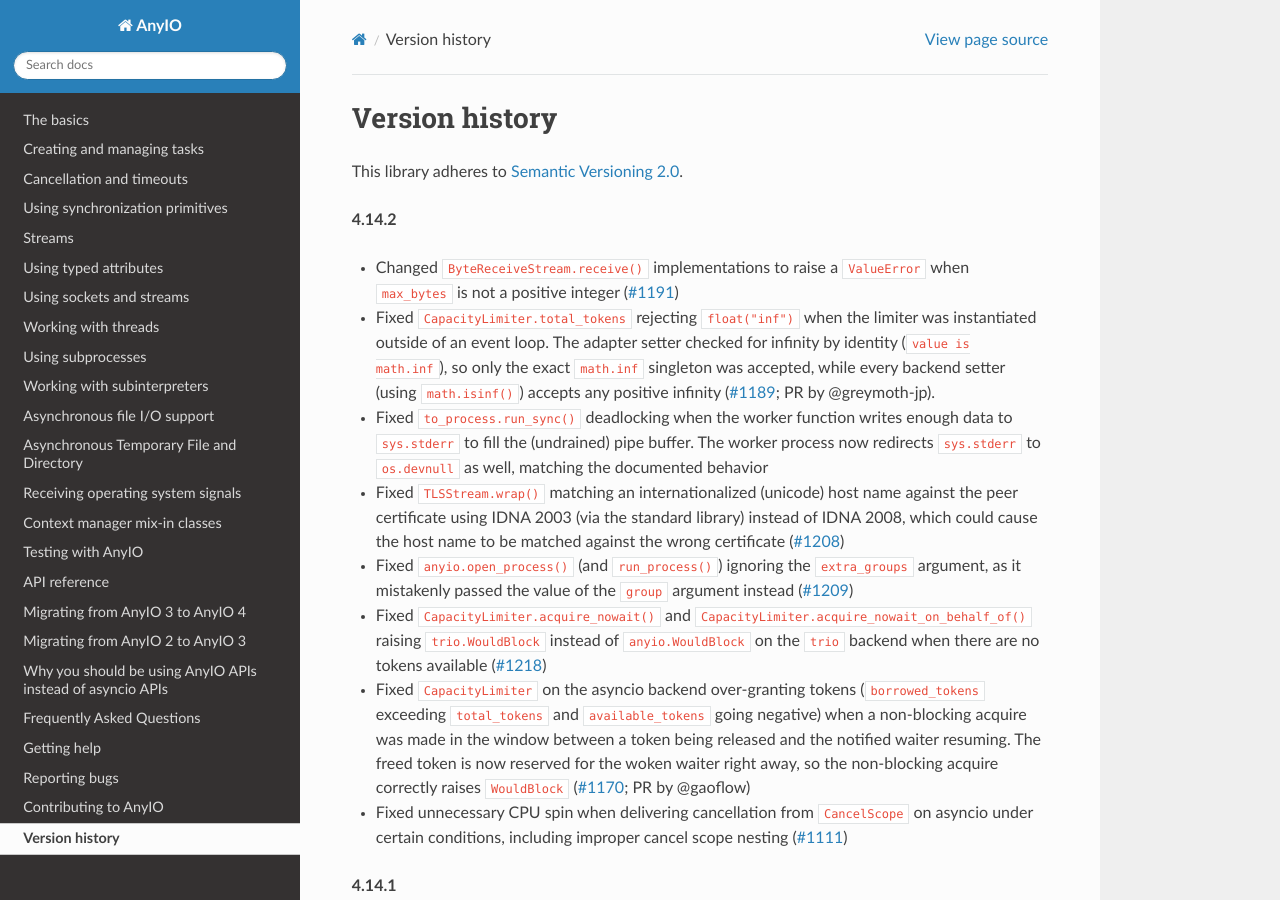
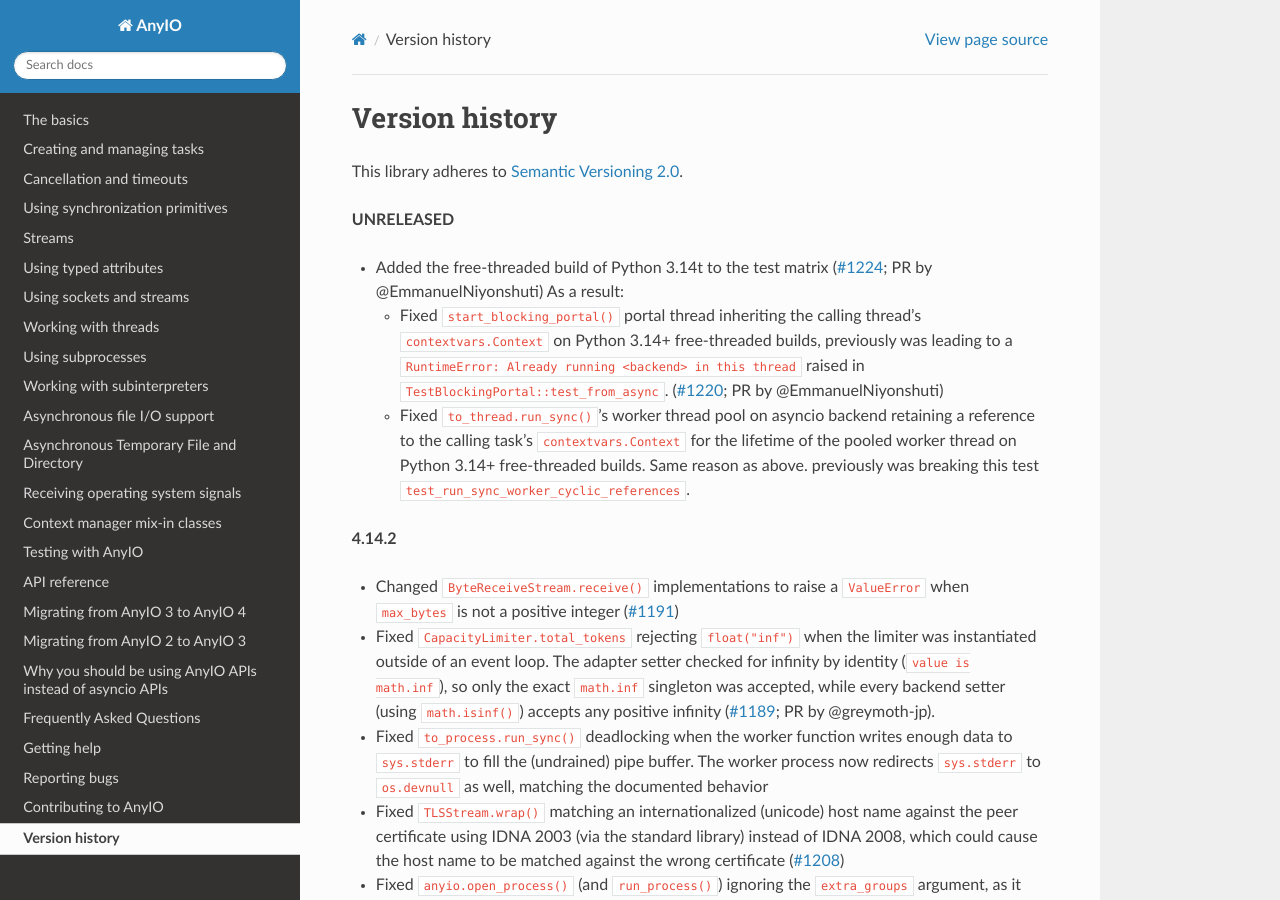
Before and after one commit to agronholm/anyio, a Sphinx documentation site: the page built from docs/versionhistory.rst, in a window 1280 px wide and 900 px high. Built offline with Sphinx 7.4.7 and the Read the Docs theme 3.1.0, drawn with Linux system fonts in a browser that asks for light colours; the version number could not be read and is left out.

Commit message:
add a changelog entry

```diff
--- a/docs/versionhistory.rst
+++ b/docs/versionhistory.rst
@@ -2,6 +2,22 @@ Version history
 ===============
 
 This library adheres to `Semantic Versioning 2.0 <http://semver.org/>`_.
+
+**UNRELEASED**
+
+- Added the free-threaded build of Python 3.14t to the test matrix
+  (`#1224 <https://github.com/agronholm/anyio/pull/1224>`_; PR by @EmmanuelNiyonshuti)
+  As a result:
+
+  - Fixed ``start_blocking_portal()`` portal thread inheriting the calling thread's
+    ``contextvars.Context`` on Python 3.14+ free-threaded builds, previously was
+    leading to a ``RuntimeError: Already running <backend> in this thread``
+    raised in ``TestBlockingPortal::test_from_async``.
+    (`#1220 <https://github.com/agronholm/anyio/issues/1220>`_; PR by @EmmanuelNiyonshuti)
+  - Fixed ``to_thread.run_sync()``'s worker thread pool on asyncio backend retaining a
+    reference to the calling task's ``contextvars.Context`` for the lifetime of the
+    pooled worker thread on Python 3.14+ free-threaded builds. Same reason as above.
+    previously was breaking this test ``test_run_sync_worker_cyclic_references``.
 
 **4.14.2**
 
```
